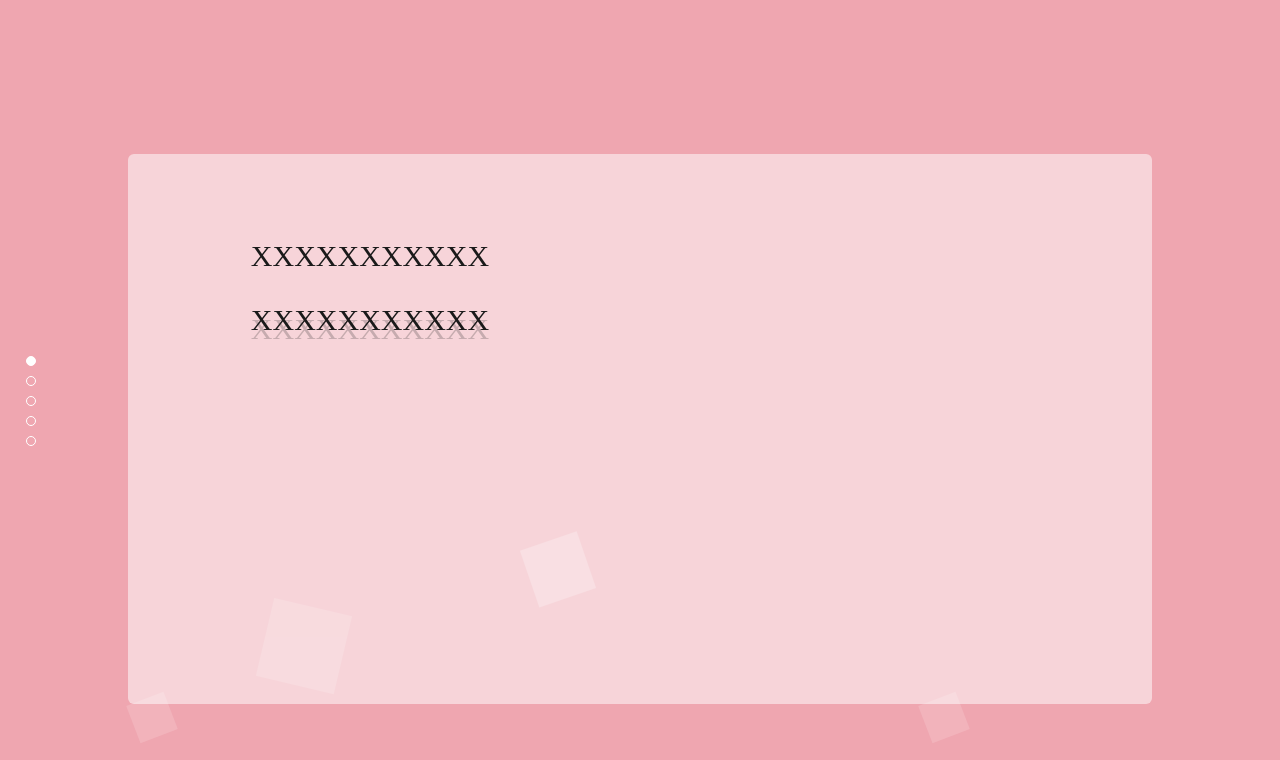
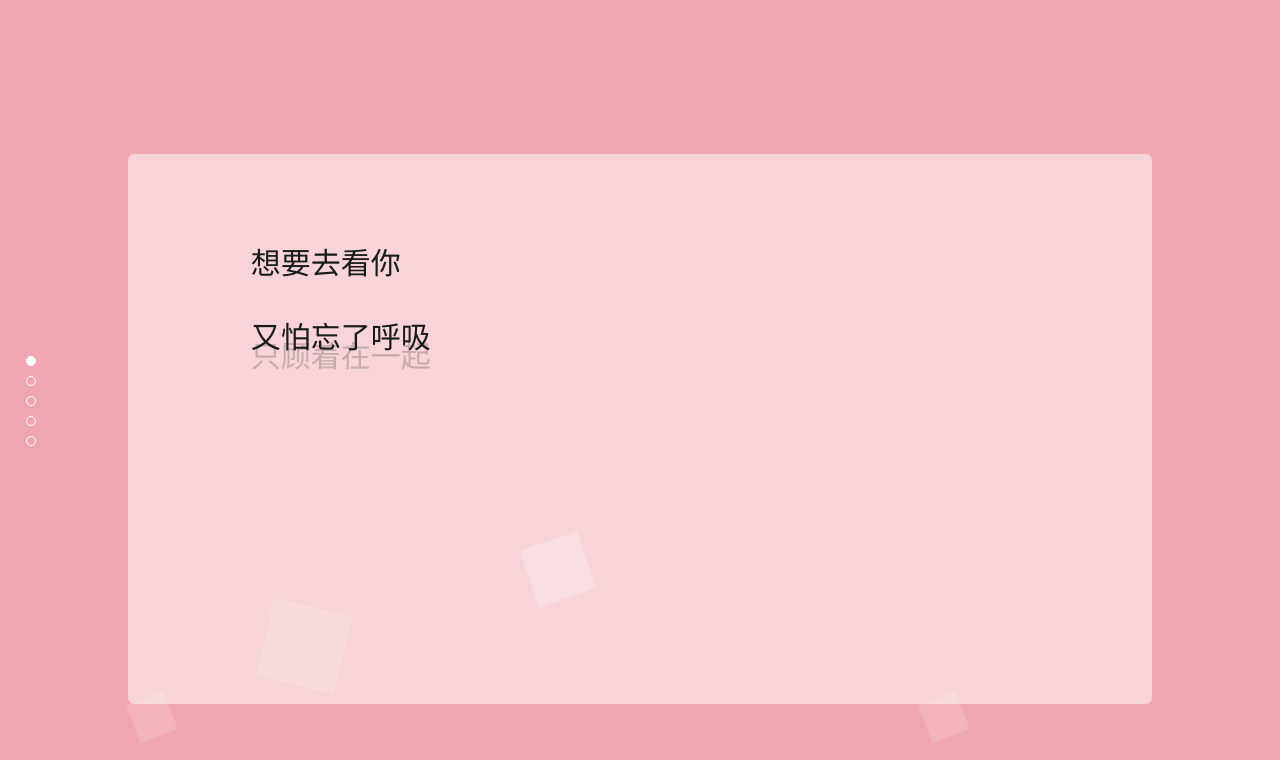
Before and after one commit to yaoxida/y, a plain HTML site: page Memories.html in a window 1280 px wide. Shown: the top 760 px of the page. Drawn offline with Linux system fonts and the light colour scheme.

Commit message:
Update Memories.html

```diff
--- a/Memories.html
+++ b/Memories.html
@@ -18,18 +18,18 @@
       <div class="section">
           <div class="ly-box01">
             <div class="ly-txt01">
-              <p class="ly-stxt01">XXXXXXXXXXX</p>
-              <p class="ly-stxt02">XXXXXXXXXXX</p>
-              <p class="ly-stxt03">XXXXXXXXXXX</p>
-              <p class="ly-stxt04">XXXXXXXXXXX</p>
-              <p class="ly-stxt05">XXXXXXXXXXX</p>
+              <p class="ly-stxt01">想要去看你</p>
+              <p class="ly-stxt02">又怕忘了呼吸</p>
+              <p class="ly-stxt03">只顾着在一起</p>
+              <p class="ly-stxt04">问你安好</p>
+              <!--p class="ly-stxt05">XXXXXXXXXXX</p> -->
             </div>
             <div class="ly-txt02">
-              <p class="ly-stxt06">XXXXXXXXXXX</p>
-              <p class="ly-stxt07">XXXXXXXXXXX</p>
-              <p class="ly-stxt08">XXXXXXXXXXX</p>
-              <p class="ly-stxt09">XXXXXXXXXXX</p>
-              <p class="ly-stxt10">XXXXXXXXXX</p>
+              <p class="ly-stxt06">谁又能知道</p>
+              <p class="ly-stxt07">你这女子</p>
+              <p class="ly-stxt08"一颦一笑间</p>
+              <p class="ly-stxt09">竟是我的良药</p>
+              <!--p class="ly-stxt10">XXXXXXXXXX</p> -->
             </div>
         </div>
       </div>
```
